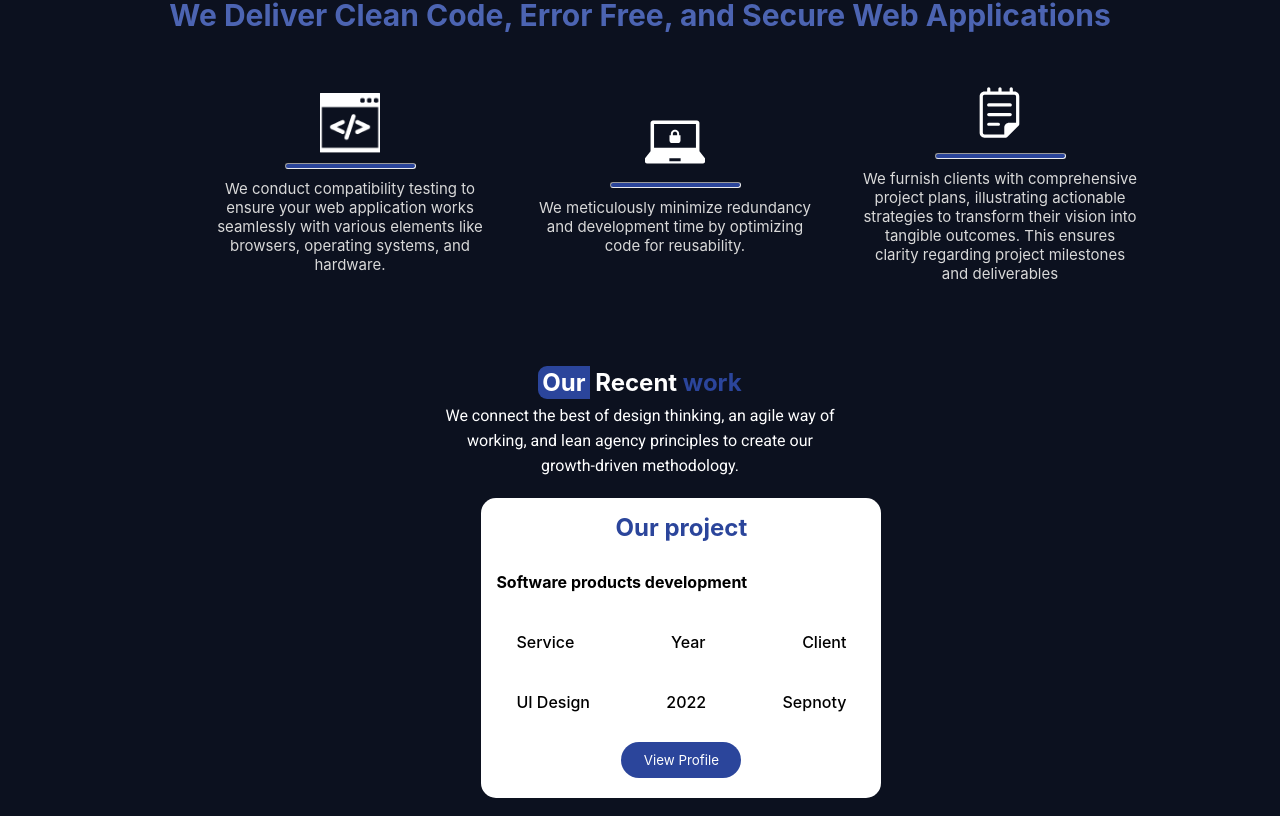
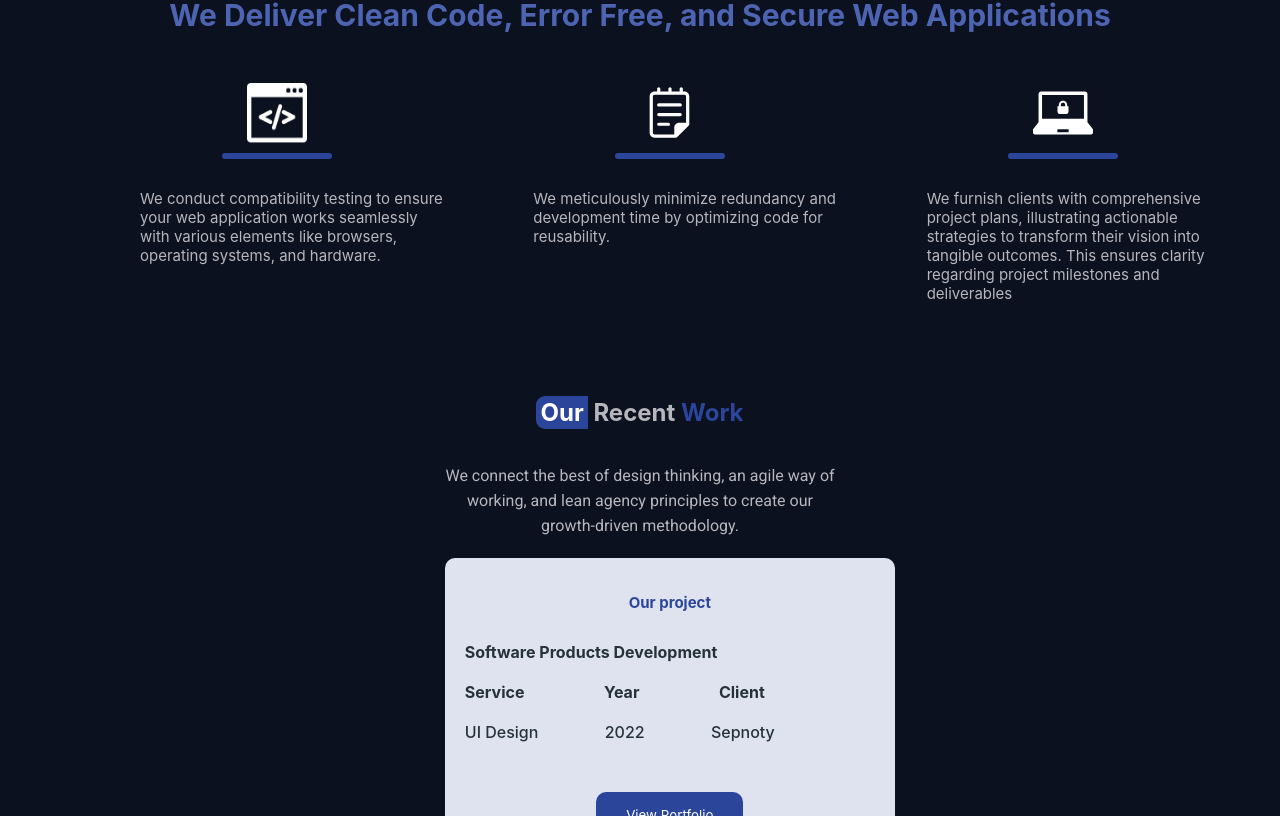
Before and after one commit to CHARANCHARY/sepnoty-landing-page, a React (Create React App) app: page / in a window 1280 px wide. Shown: the part 2724-3540 px from the top of the page. Built offline with nearby package versions, Linux system fonts and the light colour scheme.

Commit message:
new changes

```diff
--- a/src/components/ourWork/Card.js
+++ b/src/components/ourWork/Card.js
@@ -5,7 +5,8 @@ import {
   OurWorkButton,
   OurWorkSideHeading,
   OurWorkThreeCol,
-  Details
+  Details,
+  Detail,
 } from "./styledComponents";
 
 function Card() {
@@ -13,23 +14,21 @@ function Card() {
     <OurWorkCard>
       <OurWorkCardTitle>Our project</OurWorkCardTitle>
       <br />
-      <OurWorkSideHeading>
-        Software products
-        development
-      </OurWorkSideHeading>
+      <OurWorkSideHeading>Software Products Development</OurWorkSideHeading>
       <br />
+
       <OurWorkThreeCol>
-      <Details>Service</Details>
-      <Details>Year</Details>
-      <Details>Client</Details>
+        <Details>Service</Details>
+        <Details>Year</Details>
+        <Details>Client</Details>
       </OurWorkThreeCol>
 
       <OurWorkThreeCol>
-      <Details>UI Design</Details>
-      <Details>2022</Details>
-      <Details>Sepnoty</Details>
+        <Detail>UI Design</Detail>
+        <Detail>2022</Detail>
+        <Detail>Sepnoty</Detail>
       </OurWorkThreeCol>
-      <OurWorkButton>View Profile</OurWorkButton>
+      <OurWorkButton>View Portfolio</OurWorkButton>
     </OurWorkCard>
   );
 }
--- a/src/components/ourWork/Content.js
+++ b/src/components/ourWork/Content.js
@@ -4,15 +4,15 @@ import {
   OurWorkOur,
   OurWorkOurText,
   OurWorkText,
-  OurWorkPara
-} from './styledComponents';
+  OurWorkPara,
+} from "./styledComponents";
 
 function Content() {
   return (
     <OurWorkTextContainer>
       <OurWorkOur>
         <OurWorkOurText>Our</OurWorkOurText> Recent{" "}
-        <OurWorkText>work</OurWorkText>
+        <OurWorkText>Work</OurWorkText>
       </OurWorkOur>
       <OurWorkPara>
         We connect the best of design thinking, an agile way of
--- a/src/components/ourWork/Service.js
+++ b/src/components/ourWork/Service.js
@@ -4,7 +4,7 @@ import {
   OurWorkServiceImg,
   OurWorkGreenLine,
   OurWorkServiceDetails,
-  OurWorkDescription
+  OurWorkDescription,
 } from "./styledComponents";
 import "./index.css";
 
--- a/src/components/ourWork/index.js
+++ b/src/components/ourWork/index.js
@@ -9,8 +9,7 @@ import {
   OurWorkContainer,
   OurWorkHeading,
   OurWorkList,
-}
-from "./styledComponents";
+} from "./styledComponents";
 
 const serviceDetails = [
   {
@@ -21,13 +20,13 @@ const serviceDetails = [
   },
   {
     uniqueNo: 2,
-    imageUrl: service2,
+    imageUrl: service3,
     description:
       "We meticulously minimize redundancy and development time by optimizing code for reusability.",
   },
   {
     uniqueNo: 3,
-    imageUrl: service3,
+    imageUrl: service2,
     description:
       "We furnish clients with comprehensive project plans, illustrating actionable strategies to transform their vision into tangible outcomes. This ensures clarity regarding project milestones and deliverables",
   },
@@ -37,7 +36,7 @@ function OurWork() {
   return (
     <OurWorkContainer>
       <OurWorkHeading>
-      We Deliver Clean Code, Error Free, and Secure Web Applications
+        We Deliver Clean Code, Error Free, and Secure Web Applications
       </OurWorkHeading>
       <br />
       <OurWorkList>
@@ -45,8 +44,8 @@ function OurWork() {
           <Service key={eachItem.uniqueNo} details={eachItem} />
         ))}
       </OurWorkList>
-      <br/>
-      <br/>
+      <br />
+      <br />
       <Content />
       <br />
       <Card />
--- a/src/components/ourWork/styledComponents.js
+++ b/src/components/ourWork/styledComponents.js
@@ -1,140 +1,141 @@
 import styled from "styled-components";
 
-export const OurWorkContainer=styled.div`
-background-color:#0C111F;
-padding:30px;
-align-items:center;
-text-align:center;
+export const OurWorkContainer = styled.div`
+  background-color: #0c111f;
+  padding: 30px;
+  align-items: center;
+  text-align: center;
 `;
 
-export const OurWorkHeading=styled.h1`
+export const OurWorkHeading = styled.h1`
   font-size: 30px;
   align-self: center;
   text-align: center;
-margin-bottom: 20px;
-color: #4C64B2;
+  margin-bottom: 30px;
+  color: #4c64b2;
 `;
 
-export const OurWorkList=styled.ul`
+export const OurWorkList = styled.ul`
   display: flex;
   flex-direction: row;
-  justify-content: center;
-  align-items:center;
-  align-self:center;
+  justify-content: space-around;
   list-style: none;
 
   @media screen and (max-width: 608px) {
-
     flex-direction: column;
-
   }
 `;
 
-export const OurWorkServiceCardContainer=styled.li`
+export const OurWorkServiceCardContainer = styled.li`
   display: flex;
   flex-direction: column;
-  justify-content:center;
-  align-items: center;
-  padding: 10px;
+  padding-left: 20px;
   margin-left: 30px;
   box-sizing: border-box;
-  width:25%;
+  width: 380px;
+  align-items: center;
 `;
 
-export const OurWorkServiceImg=styled.img`
+export const OurWorkServiceImg = styled.img`
   width: 60px;
   height: 60px;
-object-fit: cover;
-align-self: center;
   margin-bottom: 10px;
+  margin-right: 30px;
 `;
 
-export const OurWorkGreenLine=styled.hr`
+export const OurWorkGreenLine = styled.hr`
   height: 6px;
   border-radius: 7px;
-  width:131px;
-  align-self: center;
-  background-color:#2B459B;
-
+  width: 110px;
+  background-color: #2b459b;
+  border: 0px;
+  margin-right: 30px;
 `;
 
-export const OurWorkServiceDetails=styled.div`
-  text-align:center;
-  margin-top:10px;
+export const OurWorkServiceDetails = styled.div`
+  margin-top: 10px;
 `;
 
-export const OurWorkDescription=styled.p`
-font-size:15px;
-align-self:left;
+export const OurWorkDescription = styled.p`
+  font-size: 15px;
+  color: #b7b6bd;
+  text-align: left;
+
+  padding: 20px;
 `;
 
-export const OurWorkTextContainer=styled.div`
+export const OurWorkTextContainer = styled.div`
   display: flex;
   flex-direction: column;
-justify-content:center;
-align-items: center;
-text-align: center;
+  justify-content: center;
   margin-top: 40px;
-line-height:20px;
+  line-height: 20px;
 `;
-export const OurWorkOur=styled.h2`
-
-color:white;
+export const OurWorkOur = styled.h2`
+  color: #b7b6bd;
 `;
-export const OurWorkOurText=styled.span`
-background-color: #2B459B;
-color: #fff;
+export const OurWorkOurText = styled.span`
+  background-color: #2b459b;
+  color: #ffffff;
   padding: 2px 4px;
   border-radius: 9px 0px 0px 9px;
 `;
-export const OurWorkText=styled.span`
-color:  #2B459B;
+export const OurWorkText = styled.span`
+  color: #2b459b;
 `;
-export const  OurWorkPara=styled.p`
+export const OurWorkPara = styled.p`
   font-size: 16px;
   font-family: Roboto;
-color:white;
+  color: #b7b6bd;
   line-height: 25px;
-margin-top: 10px;
-}
+  margin-top: 40px;
 `;
 
-export const OurWorkCard=styled.div`
-width: 400px;
+export const OurWorkCard = styled.div`
+  width: 450px;
   height: 300px;
-background-color: #fff;
-padding: 15px;
-border-radius: 15px;
-text-align:center;
-box-shadow:rgba(43, 69, 155, 1);
-margin-left:37%;
+  background-color: #dfe3f0;
+  margin-left: 34%;
+  border-radius: 10px;
+  text-align: center;
+  box-shadow: rgba(43, 69, 155, 1);
+  padding: 35px 20px 0px 20px;
 `;
-export const OurWorkCardTitle=styled.h2`
-color:rgba(43, 69, 155, 1);
-text-align:center;
+export const OurWorkCardTitle = styled.h1`
+  color: #2b459b;
+  text-align: center;
+  font-size: 15px;
 `;
-export const OurWorkButton=styled.button`
-padding: 10px;
-width: 120px;
-margin: 10px;
-color:white;
-border-radius:20px;
-border:none;
-background: rgba(43, 69, 155, 1);
+export const OurWorkButton = styled.button`
+  padding: 15px 30px;
+
+  margin: 30px;
+  color: #ffffff;
+  border-radius: 10px;
+  border: none;
+  background-color: #2b459b;
 `;
-export const OurWorkSideHeading=styled.h3`
-  color:black;
-  font-size:16px;
-  text-align:left;
-  margin-top:10px;
+export const OurWorkSideHeading = styled.h1`
+  color: #263238;
+  font-size: 16px;
+  text-align: left;
+  margin-top: 10px;
+  font-weight: bolder;
 `;
-export const OurWorkThreeCol=styled.div`
-display:flex;
-flex-direction:row;
-justify-content:space-between;
-padding:20px;
+export const OurWorkThreeCol = styled.div`
+  display: flex;
+  flex-direction: row;
+  justify-content: space-between;
+  margin-bottom: 20px;
+  margin-right: 100px;
 `;
-export const Details=styled.h4`
-font-weight:500;
-color:black;
+export const Details = styled.h4`
+  font-weight: bold;
+  color: #263238;
+  padding-right: 10px;
 `;
+
+export const Detail = styled.p`
+  font-weight: 500;
+  color: #263238;
+`;
```
Lines whose indentation alone changed are shown as unchanged.
